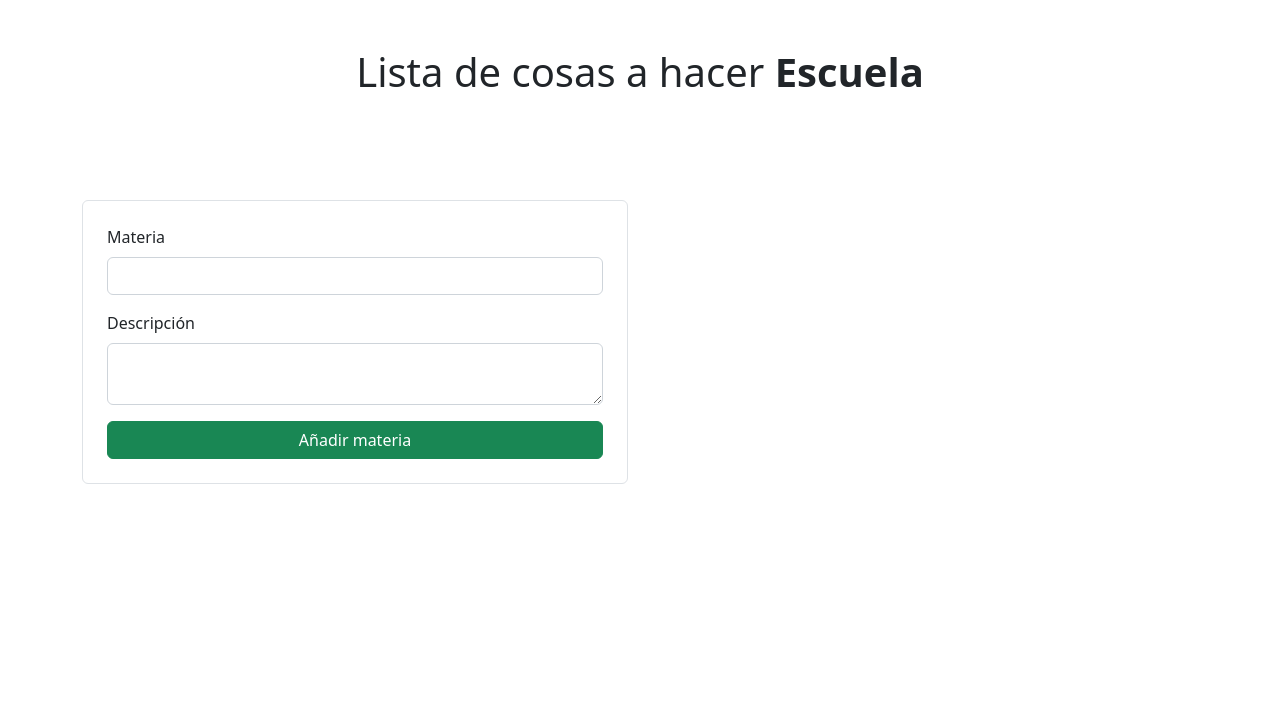
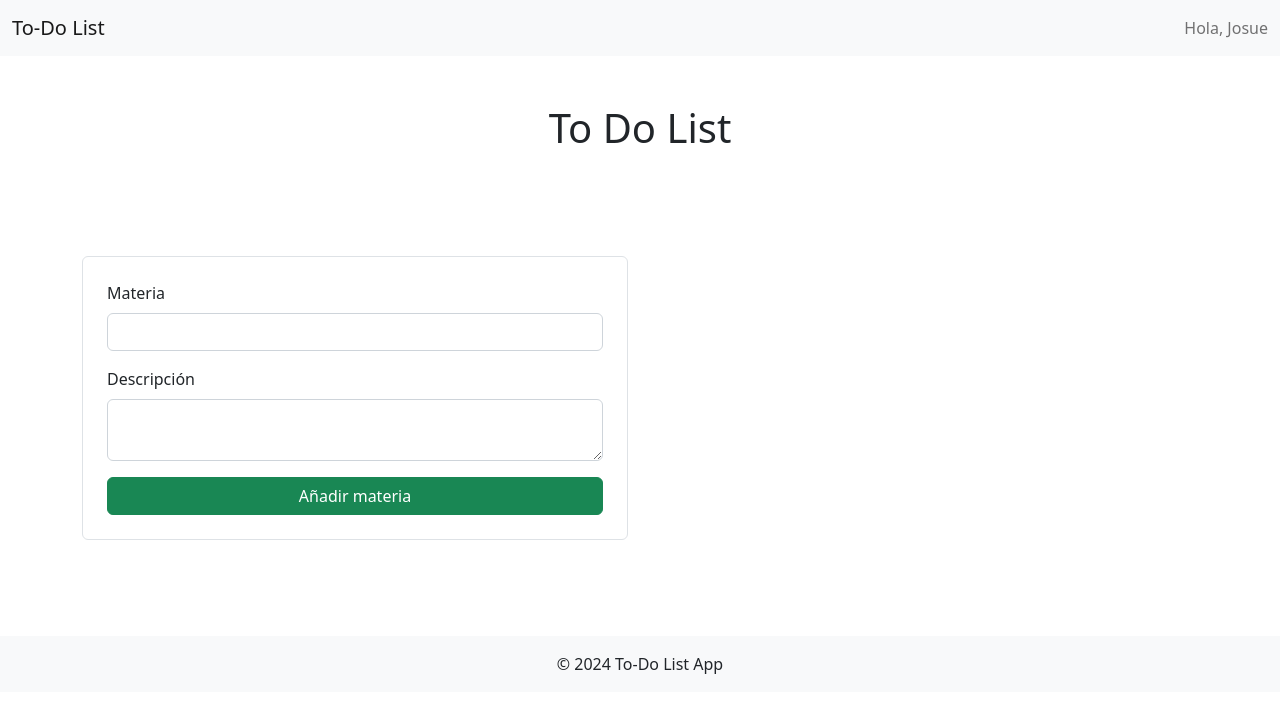
Before and after one commit to JosueGarcia04/to-do-list, a Django app: page / in a window 1280 px wide. Shown: the top 713 px of the page. Run offline with Django 5.2, Linux system fonts and the light colour scheme; data that the repository does not hold is empty.

Commit message:
navbar and footer

```diff
--- a/todolist/app/templates/app/index.html
+++ b/todolist/app/templates/app/index.html
@@ -8,9 +8,21 @@
     <link href="https://cdn.jsdelivr.net/npm/bootstrap@5.2.0-beta1/dist/css/bootstrap.min.css" rel="stylesheet" integrity="sha384-0evHe/X+R7YkIZDRvuzKMRqM+OrBnVFBL6DOitfPri4tjfHxaWutUpFmBp4vmVor" crossorigin="anonymous">
 </head>
 <body>
+     <nav class="navbar navbar-expand-lg navbar-light bg-light">
+        <div class="container-fluid">
+            <a class="navbar-brand" href="#">To-Do List</a>
+            <div class="collapse navbar-collapse justify-content-end">
+                <ul class="navbar-nav">
+                    <li class="nav-item">
+                        <span class="navbar-text">Hola, Josue</span>
+                    </li>
+                </ul>
+            </div>
+        </div>
+    </nav>
     <main class="container">
         <div class="row my-5">
-            <h1 class="col text-center">Lista de cosas a hacer <b>Escuela</b></h1>
+            <h1 class="col text-center">To Do List</h1>
         </div>
 
         {% if messages %}
@@ -58,7 +70,11 @@
             </div>
         </div>
     </main>
-
+    <footer class="bg-light text-center text-lg-start mt-5">
+        <div class="text-center p-3">
+            © 2024 To-Do List App
+        </div>
+    </footer>
     <script src="https://cdn.jsdelivr.net/npm/@popperjs/core@2.11.5/dist/umd/popper.min.js" integrity="sha384-Xe+8cL9oJa6tN/veChSP7q+mnSPaj5Bcu9mPX5F5xIGE0DVittaqT5lorf0EI7Vk" crossorigin="anonymous"></script>
     <script src="https://cdn.jsdelivr.net/npm/bootstrap@5.2.0-beta1/dist/js/bootstrap.min.js" integrity="sha384-kjU+l4N0Yf4ZOJErLsIcvOU2qSb74wXpOhqTvwVx3OElZRweTnQ6d31fXEoRD1Jy" crossorigin="anonymous"></script>
 </body>
```
